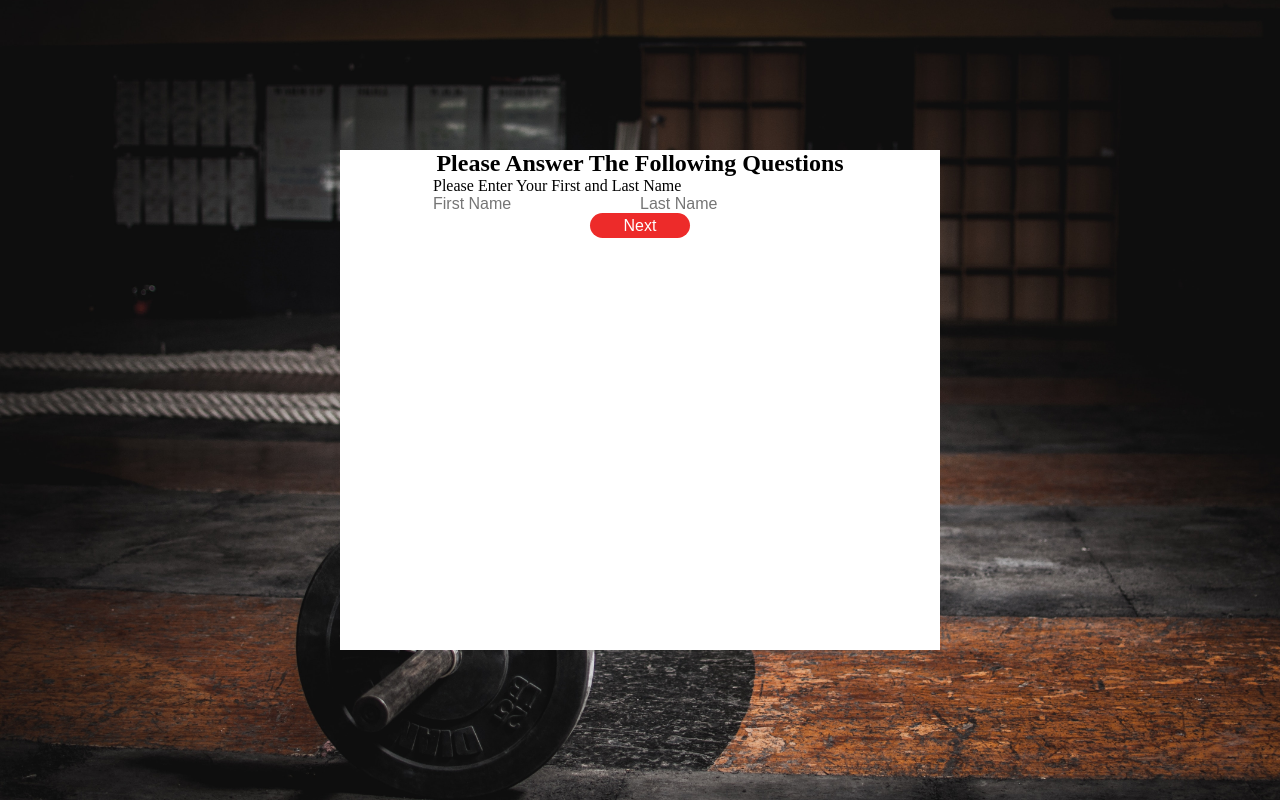
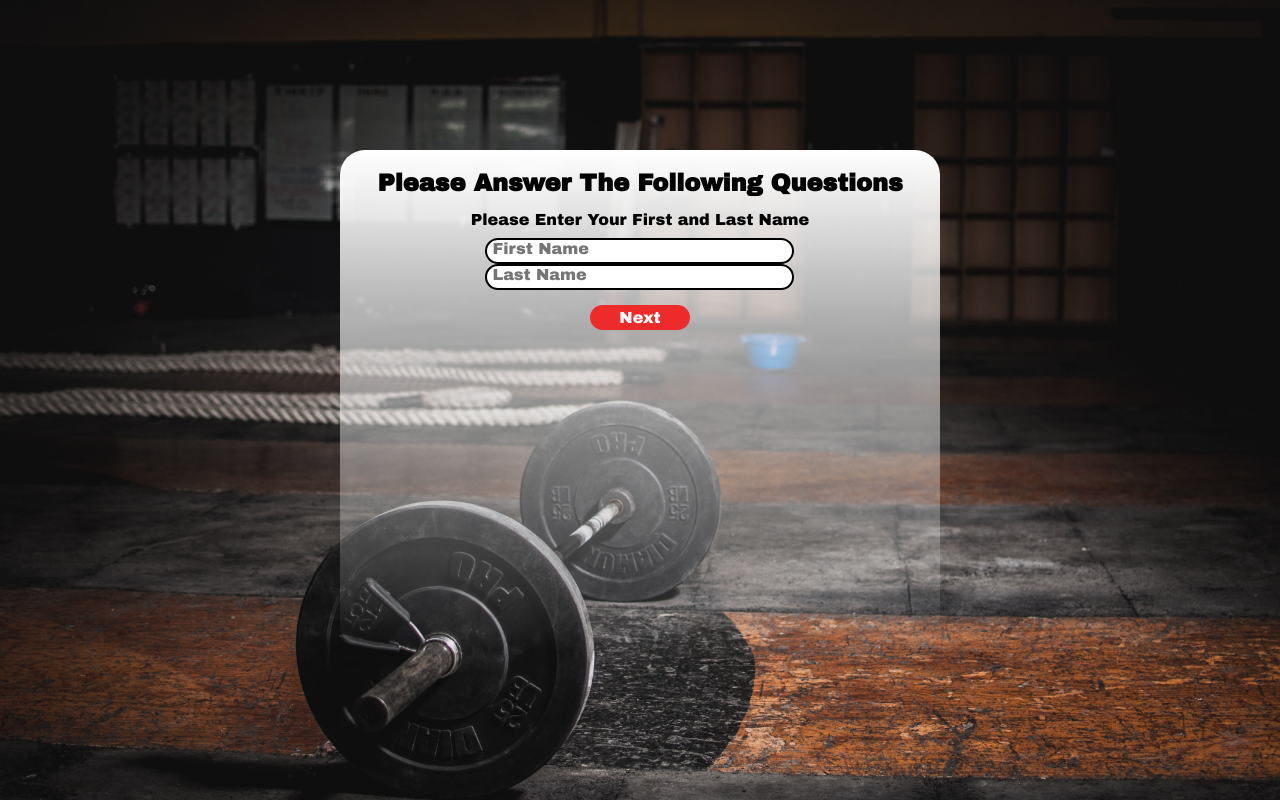
Before and after one commit to kninja99/Citrus-Hack-2023, a Vue app in the folder frontend/: page /onboarding in a window 1280 px wide. Built offline with nearby package versions, Linux system fonts and the light colour scheme.

Commit message:
lots of styling changes in onboarding (incomplete)

```diff
--- a/frontend/src/assets/OnBoarding.css
+++ b/frontend/src/assets/OnBoarding.css
@@ -1,3 +1,6 @@
+@import url(https://fonts.googleapis.com/css?family=Archivo+Black);
+
+
 .on-boarding-questionair {
     width: 80%;
     height: 80%;
@@ -6,12 +9,17 @@
     display: flex;
     flex-direction: column;
     align-items: center;
-    background-color: #fff;
+    background-image: linear-gradient(rgb(255, 255, 255), #00000000);
+    border-radius: 25px;
+    font-family: 'Archivo Black';
 }
 
 .on-boarding-header {
     font-size: 24px;
     font-weight: 600;
+    font-family: 'Archivo Black';
+    padding-top: 20px;
+    padding-bottom: 15px;
 }
 
 .form-btn {
@@ -22,9 +30,52 @@
     justify-items: center;
     color: #FFF;
     font-size: 16px;
+    font-family: 'Archivo Black';
 }
 
 .form-btn:hover{
     background-color: #D21312;
     cursor: pointer;
 }
+
+.question{
+    display: flex;
+    justify-content: center;
+    padding-bottom: 10px;
+}
+
+.question-inputs{
+    display: flex;
+    flex-direction: column;
+    align-items: center;
+    justify-content: center;
+    padding-bottom: 15px;
+    box-sizing: border-box;
+    border-color: #D21312;
+
+}
+
+.namefill{
+    display: flex;
+    justify-content: flex-end;
+    font-family: 'Archivo Black';
+    color: #000000;
+    border: #000000 solid 2px;
+    border-radius: 20px;
+    background-color: #ffffff;
+    padding: 0px 0px 0px 5px;
+    padding-bottom: 5px;
+    width: 300px;
+}
+
+.fillform{
+    display: flex;
+    flex-direction: column;
+    justify-content: center;
+    padding-bottom: 15px;
+}
+
+.checkelement{
+    display: flex;
+    justify-content: space-between;
+}
--- a/frontend/src/assets/header.css
+++ b/frontend/src/assets/header.css
@@ -11,7 +11,7 @@
     height: 80px;
     top: 0px;
     grid-area: header;
-    background-image: linear-gradient(black, #00000000); /*temporary*/
+    background-image: linear-gradient(black, #00000000);
     color: var(--White);
 
 }
--- a/frontend/src/views/OnBoardingView.vue
+++ b/frontend/src/views/OnBoardingView.vue
@@ -2,7 +2,7 @@
 export default {
     data() {
         return {
-            questions: ["Please Enter Your First and Last Name", "Please Enter Your Phone Number", "Please Enter your Height in Inches and Weight in Pounds", "How many times would you like to workout per week?", "What is your experiance in the gym?", "Select your available equipment", "Congradulations, you can now generate your first workout!"],
+            questions: ["Please Enter Your First and Last Name", "Please Enter Your Phone Number", "Please Enter your Height in Inches and Weight in Pounds", "How many times would you like to workout per week?", "What is your experience in the gym?", "Select your available equipment", "Congratulations, you can now generate your first workout!"],
             questionIndex: 0,
             form: {}
         }
@@ -46,19 +46,19 @@ export default {
                 <div class="question">{{ this.questions[this.questionIndex] }}</div>
                 <!-- if statements will render question inputs correctly -->
                 <form v-if="questionIndex == 0" class="question-inputs">
-                    <input v-model="form['firstName']" type="text" placeholder="First Name" maxlength="50">
-                    <input v-model="form['lastName']" type="text" placeholder="Last Name" maxlength="50">
+                    <input class = "namefill" v-model="form['firstName']" type="text" placeholder="First Name" maxlength="50">
+                    <input class = "namefill" v-model="form['lastName']" type="text" placeholder="Last Name" maxlength="50">
                 </form>
                 <form v-if="questionIndex == 1" class="question-inputs">
-                    <input v-model="form['phoneNumber']" type="tel" placeholder="10 digit Phone Number" maxlength="10">
+                    <input class = "namefill" v-model="form['phoneNumber']" type="tel" placeholder="10 digit Phone Number" maxlength="10">
                 </form>
                 <form v-if="questionIndex == 2" class="question-inputs">
                     <label for="height">Height in Inches</label>
-                    <input v-model="form['height']" name="height" id="height" type="number" min='0' max='96'>
+                    <input class = "namefill" v-model="form['height']" name="height" id="height" type="number" min='0' max='96'>
                     <label for="weight">Weight in lb's</label>
-                    <input v-model="form['weight']" name="weight" id="weight" type="number" min='50' max='500'>
+                    <input class = "namefill" v-model="form['weight']" name="weight" id="weight" type="number" min='50' max='500'>
                 </form>
-                <form v-if="questionIndex == 3">
+                <form class = "namefill" v-if="questionIndex == 3">
                     <select v-model="form['workoutFrequency']" class="form-select" default="1">
                         <option value="1" selected>Workout once a week</option>
                         <option value="2">Workout twice a week</option>
@@ -69,22 +69,34 @@ export default {
                         <option value="7">Workout seven times a week</option>
                     </select>
                 </form>
-                <form v-if="questionIndex == 4">
-                    <select v-model="form['workoutExperiance']" class="form-select" default="1">
+                <form class = "namefill" v-if="questionIndex == 4">
+                    <select v-model="form['workoutExperience']" class="form-select" default="1">
                         <option value="1" selected>Beginner</option>
                         <option value="2">Intermediate</option>
                         <option value="3">Experianced</option>
                     </select>
                 </form>
-                <form v-if="questionIndex == 5">
-                    <label for="body-weight">Body Weight Only</label>
-                    <input @click="this.radioEvent" type="checkbox" name="body-weight" id="body-weight" value="Body Only">
-                    <label for="full-gym">Full Gym</label>
-                    <input @click="this.radioEvent" type="checkbox" name="full-gym" id="full-gym" value="Full Gym">
-                    <label for="kettlebells">Kettlebells</label>
-                    <input @click="this.radioEvent" type="checkbox" name="kettlebells" id="kettlebells" value="Kettlebells">
-                    <label for="bands">Resistance Bands</label>
-                    <input @click="this.radioEvent" type="checkbox" name="bands" id="bands" value="Bands">
+                <form class = "fillform" v-if="questionIndex == 5">
+                    <div class = "checkelement">
+                        <label for="body-weight">Body Weight Only</label>
+                        <input class = "checkbox" @click="this.radioEvent" type="checkbox" name="body-weight" id="body-weight" value="Body Only">
+                    </div>
+                    <div class = "checkelement">
+                        <label for="full-gym">Full Gym</label>
+                        <input class = "checkbox" @click="this.radioEvent" type="checkbox" name="full-gym" id="full-gym" value="Full Gym">
+                    </div>
+                    <div class = "checkelement">
+                        <label for="kettlebells">Kettlebells</label>
+                        <input class = "checkbox" @click="this.radioEvent" type="checkbox" name="kettlebells" id="kettlebells" value="Kettlebells">
+                    </div>
+                    <div class = "checkelement">
+                        <label for="bands">Resistance Bands</label>
+                        <input class = "checkbox" @click="this.radioEvent" type="checkbox" name="bands" id="bands" value="Bands">
+                    </div>
+
+
+
+
                 </form>
             </div>
             <button v-if="questionIndex < 6" @click="this.advanceQuestion" class="form-btn">Next</button>
```
